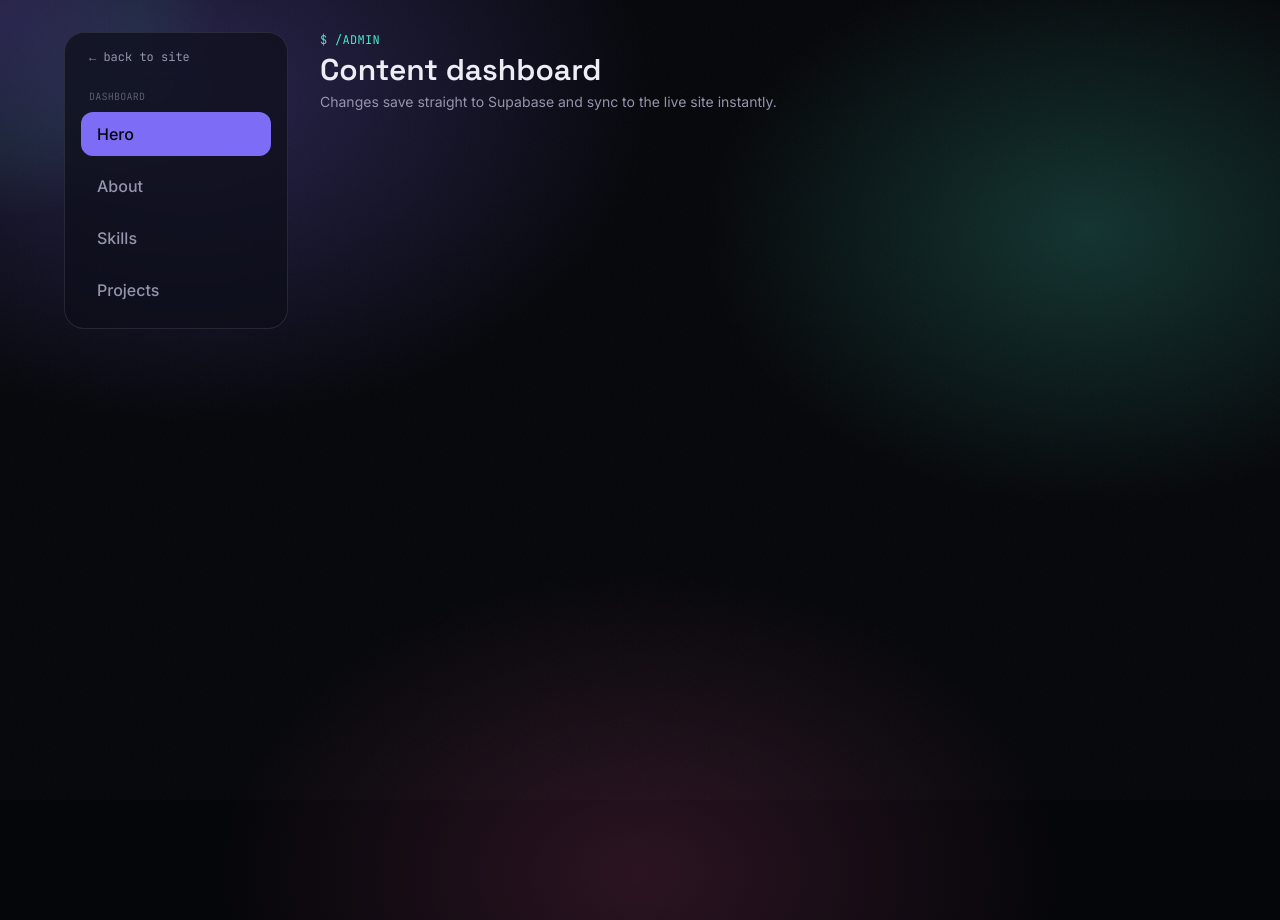
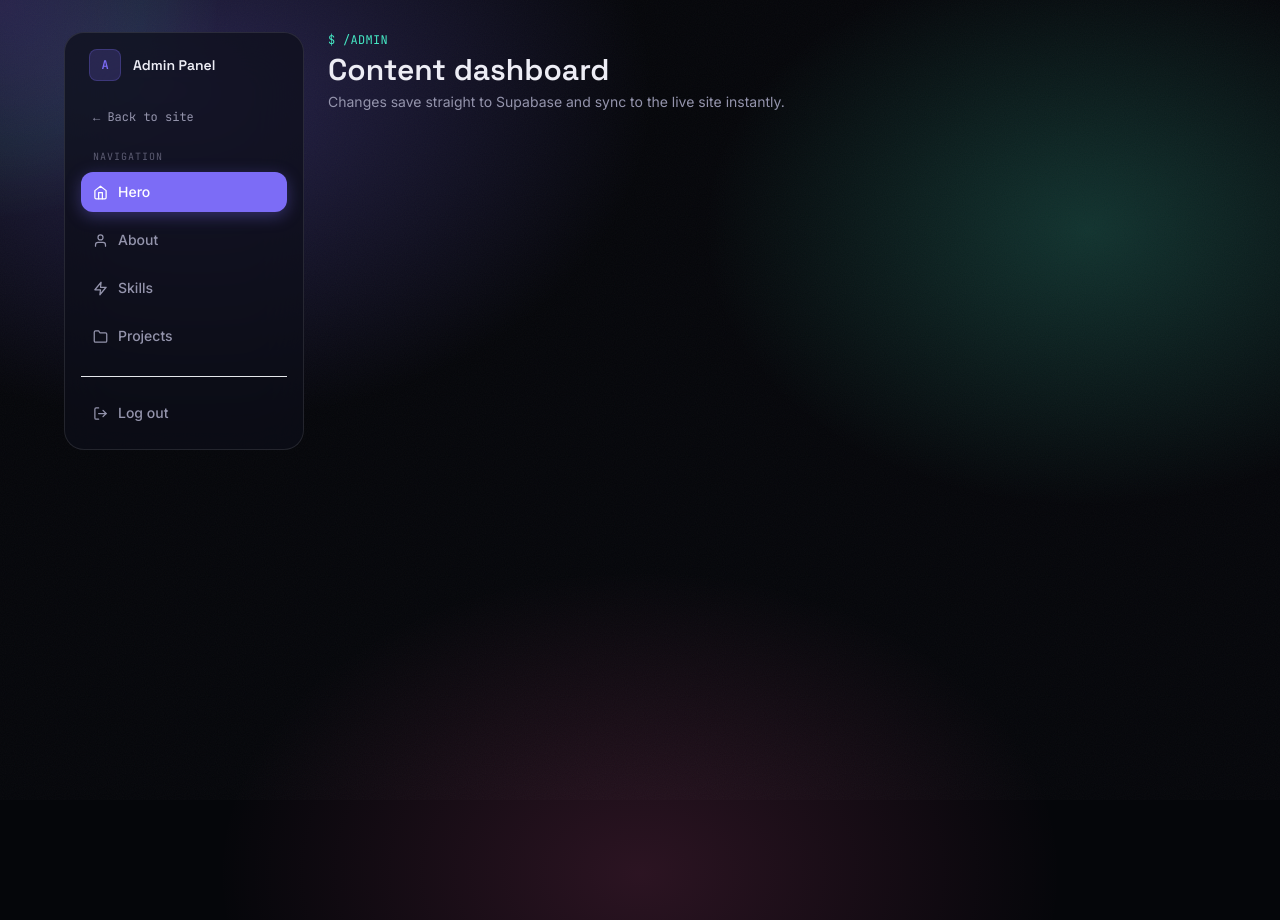
Before and after one commit to safanasir319-create/safa--nasir-portfolio, a React (Vite) app: page /admin in a window 1280 px wide. Built offline with nearby package versions, Linux system fonts and the light colour scheme; no server answers; the database is empty.

Commit message:
Add files via upload

```diff
--- a/src/layouts/AdminLayout.jsx
+++ b/src/layouts/AdminLayout.jsx
@@ -1,39 +1,77 @@
-import { Link } from 'react-router-dom'
+import { Link, useNavigate } from 'react-router-dom'
+import { FiLogOut, FiHome, FiUser, FiZap, FiFolder } from 'react-icons/fi'
+import { useAuth } from '../context/AuthContext.jsx'
 
 const TABS = [
-  { id: 'hero', label: 'Hero' },
-  { id: 'about', label: 'About' },
-  { id: 'skills', label: 'Skills' },
-  { id: 'projects', label: 'Projects' },
+  { id: 'hero', label: 'Hero', icon: FiHome },
+  { id: 'about', label: 'About', icon: FiUser },
+  { id: 'skills', label: 'Skills', icon: FiZap },
+  { id: 'projects', label: 'Projects', icon: FiFolder },
 ]
 
 export default function AdminLayout({ active, onChange, children }) {
+  const { user, signOut } = useAuth()
+  const navigate = useNavigate()
+
+  const handleLogout = async () => {
+    try { await signOut() } finally { navigate('/admin/login', { replace: true }) }
+  }
+
   return (
-    <div className="relative z-10 min-h-screen px-4 pb-20 pt-8 sm:px-8">
-      <div className="mx-auto flex max-w-6xl flex-col gap-8 lg:flex-row">
-        <aside className="glass-strong h-fit rounded-2xl p-4 lg:sticky lg:top-8 lg:w-56">
-          <Link to="/" className="mb-6 flex items-center gap-2 px-2 font-mono text-xs text-ink-muted transition hover:text-aurora-teal">
-            ← back to site
+    <div className="relative z-10 min-h-screen px-4 pb-20 pt-8 sm:px-6">
+      <div className="mx-auto flex max-w-6xl flex-col gap-6 lg:flex-row">
+
+        {/* Sidebar */}
+        <aside className="glass-strong flex h-fit flex-col rounded-2xl p-4 lg:sticky lg:top-8 lg:w-60 lg:shrink-0">
+          {/* Brand */}
+          <div className="mb-5 flex items-center gap-3 px-2">
+            <div className="flex h-8 w-8 items-center justify-center rounded-lg bg-aurora-violet/20 border border-aurora-violet/25">
+              <span className="font-mono text-xs font-bold text-aurora-violet">A</span>
+            </div>
+            <span className="font-display text-sm font-semibold text-ink">Admin Panel</span>
+          </div>
+
+          <Link to="/" className="mb-4 flex items-center gap-2 rounded-xl px-3 py-2 font-mono text-xs text-ink-muted transition hover:bg-white/5 hover:text-aurora-teal">
+            ← Back to site
           </Link>
-          <p className="mb-2 px-2 font-mono text-[10px] uppercase tracking-wide text-ink-faint">Dashboard</p>
-          <nav className="flex gap-2 overflow-x-auto lg:flex-col lg:overflow-visible">
-            {TABS.map((tab) => (
+
+          <p className="mb-2 px-3 font-mono text-[10px] uppercase tracking-widest text-ink-faint">Navigation</p>
+
+          <nav className="flex gap-2 overflow-x-auto pb-1 lg:flex-col lg:overflow-visible lg:pb-0">
+            {TABS.map(({ id, label, icon: Icon }) => (
               <button
-                key={tab.id}
-                onClick={() => onChange(tab.id)}
-                className={`whitespace-nowrap rounded-xl px-4 py-2.5 text-left font-medium transition ${
-                  active === tab.id
-                    ? 'bg-aurora-violet text-void'
+                key={id}
+                onClick={() => onChange(id)}
+                className={`flex shrink-0 items-center gap-2.5 whitespace-nowrap rounded-xl px-3 py-2.5 text-left text-sm font-medium transition-all ${
+                  active === id
+                    ? 'bg-aurora-violet text-white shadow-[0_4px_16px_rgba(124,108,246,0.35)]'
                     : 'text-ink-muted hover:bg-white/5 hover:text-ink'
                 }`}
               >
-                {tab.label}
+                <Icon size={15} /> {label}
               </button>
             ))}
           </nav>
+
+          {/* User + logout */}
+          <div className="mt-5 border-t border-white/8 pt-4">
+            {user?.email && (
+              <div className="mb-3 px-3">
+                <p className="font-mono text-[10px] text-ink-faint">Signed in as</p>
+                <p className="mt-0.5 truncate font-mono text-[11px] text-ink-muted" title={user.email}>{user.email}</p>
+              </div>
+            )}
+            <button
+              onClick={handleLogout}
+              className="flex w-full items-center gap-2.5 rounded-xl px-3 py-2.5 text-sm font-medium text-ink-muted transition hover:bg-aurora-pink/10 hover:text-aurora-pink"
+            >
+              <FiLogOut size={15} /> Log out
+            </button>
+          </div>
         </aside>
 
-        <div className="flex-1">{children}</div>
+        {/* Main content */}
+        <div className="min-w-0 flex-1">{children}</div>
       </div>
     </div>
   )
```
